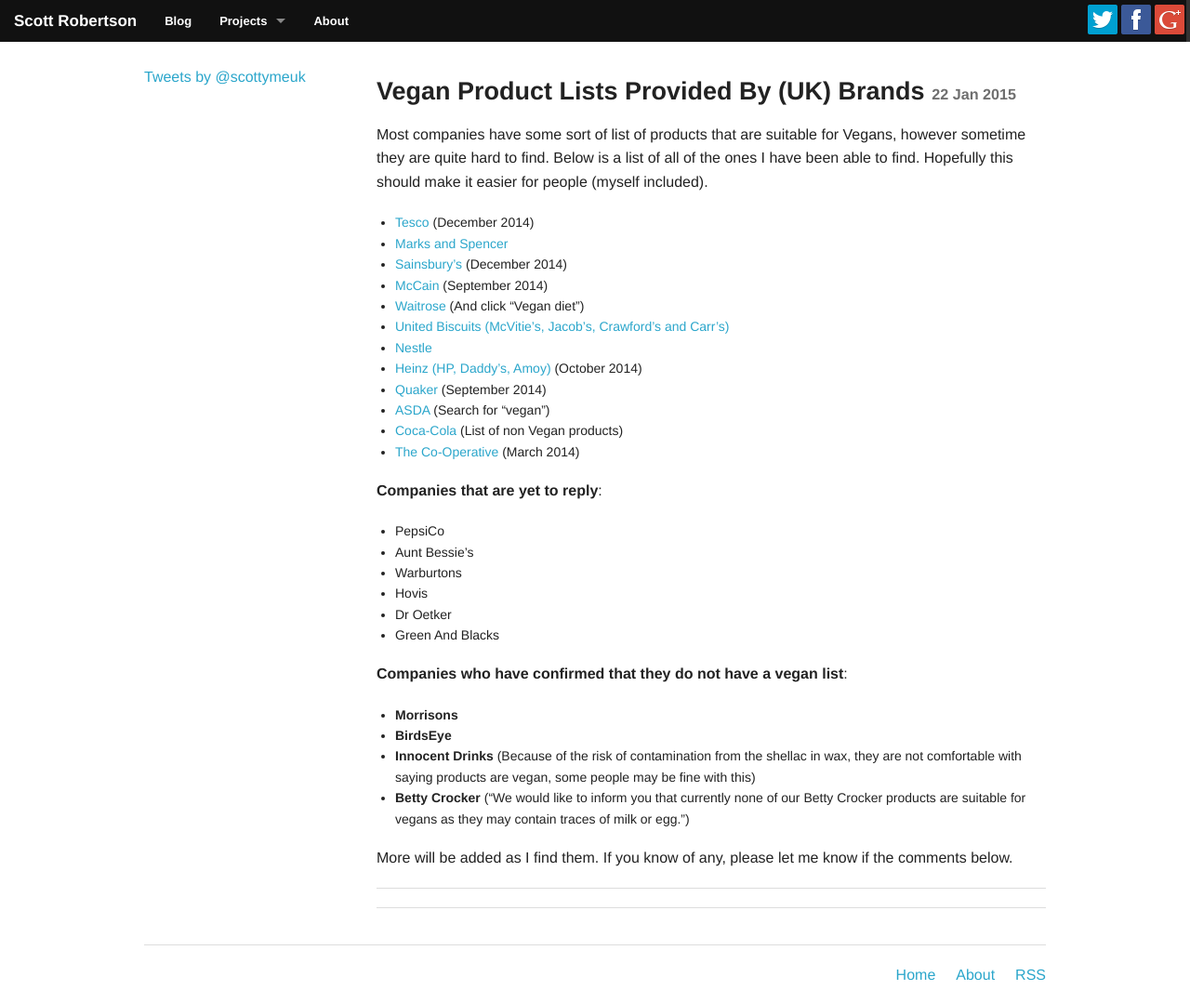
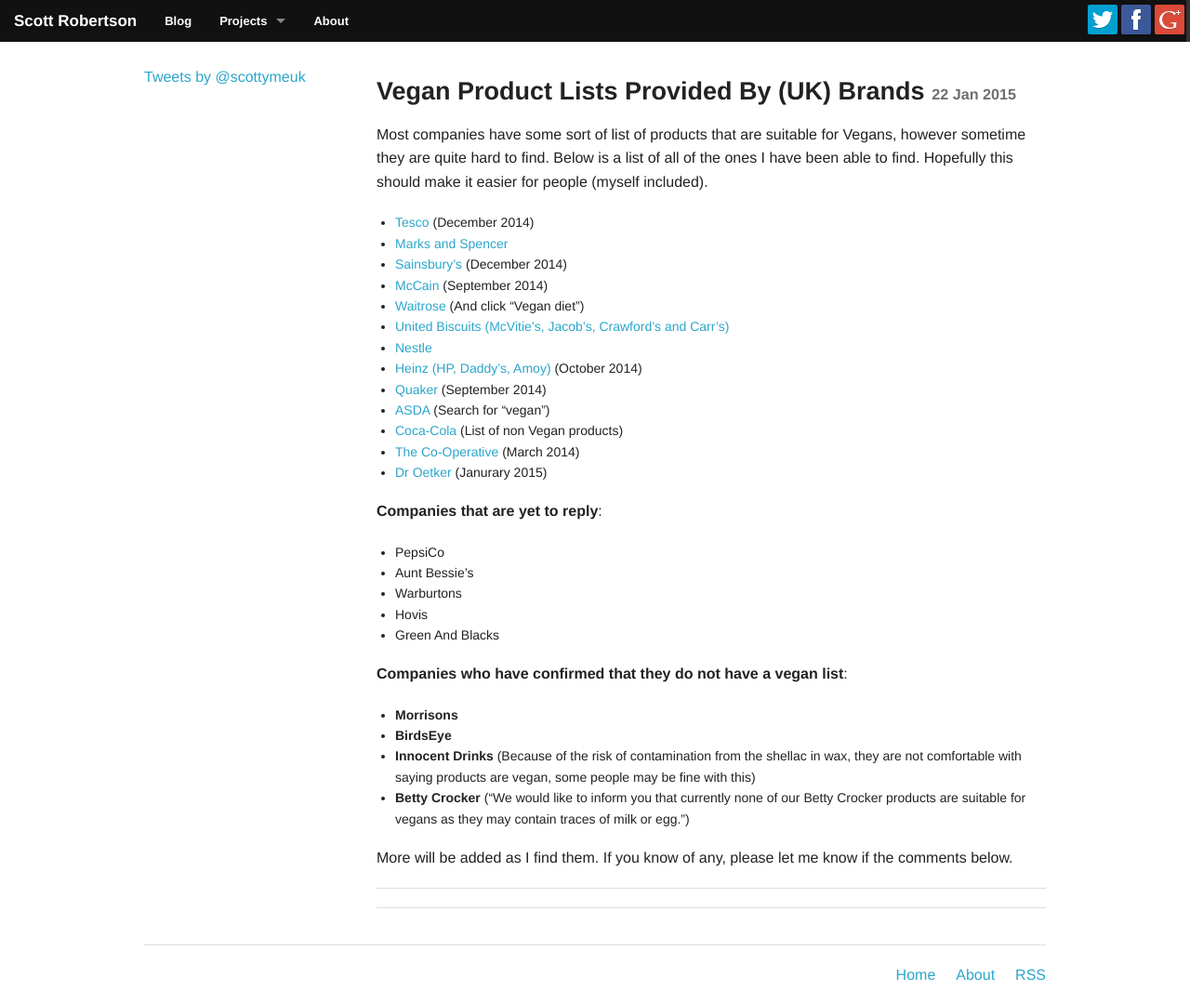
Before and after one commit to scottrobertson/scottrobertson.me, a Jekyll site: the page built from _posts/2015-01-22-uk-brands-vegan-lists.markdown, in a window 1280 px wide. Shown: the whole page at 93% size. Built offline with Jekyll 4.4.1, drawn with Linux system fonts in a browser that asks for light colours; nearby versions of some CDN libraries; Markdown is read by kramdown in place of the engine named in the settings; comment, search, counter and statistics services are not loaded.

Commit message:
Update 2015-01-22-uk-brands-vegan-lists.markdown

```diff
--- a/_posts/2015-01-22-uk-brands-vegan-lists.markdown
+++ b/_posts/2015-01-22-uk-brands-vegan-lists.markdown
@@ -19,6 +19,7 @@
 - [ASDA](http://groceries.asda.com/) (Search for "vegan")
 - [Coca-Cola](http://www.coca-cola.co.uk/faq/ingredients/coca-cola-drinks-suitable-for-vegans-vegetarians.html) (List of non Vegan products)
 - [The Co-Operative](https://upload.scottrobertson.me/b4ImDwE27ikeR.pdf) (March 2014)
+- [Dr Oetker](https://upload.scottrobertson.me/fnH0VxxwdjT0Z.png) (Janurary 2015)
 
 **Companies that are yet to reply**:
 
```
Also changed, not shown: other parts of _posts/2015-01-22-uk-brands-vegan-lists.markdown (+0 -1 lines).
